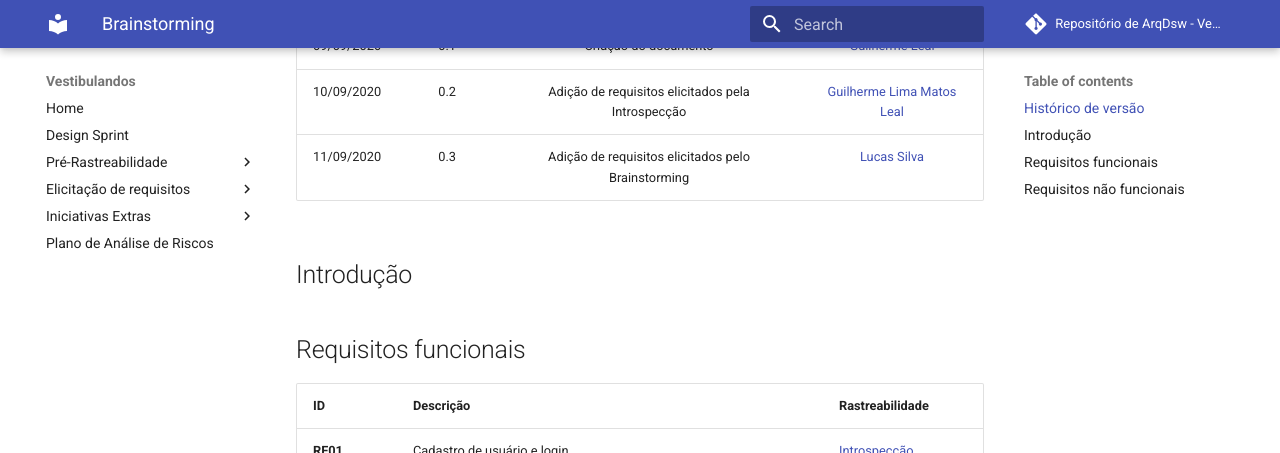
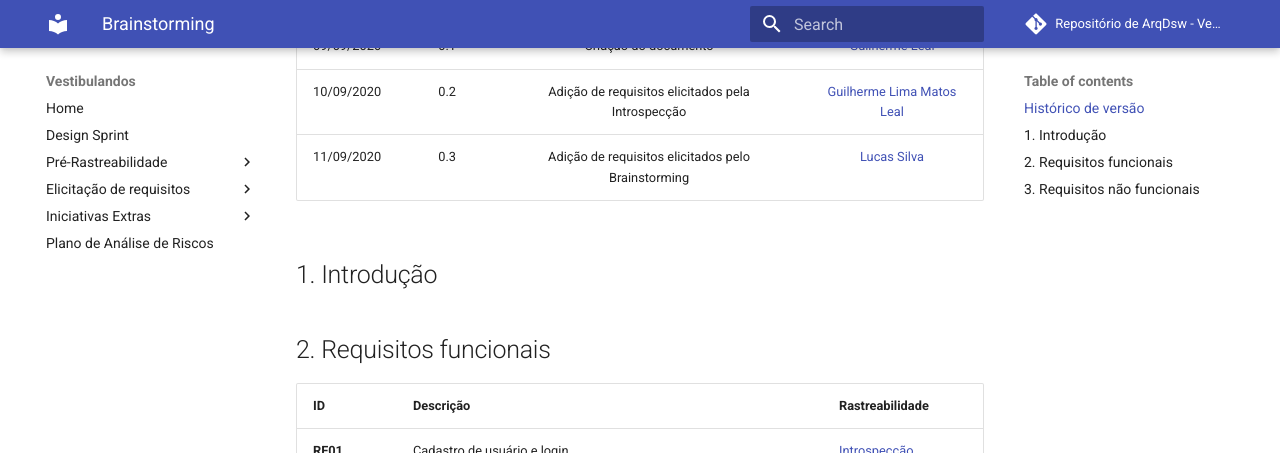
Before and after one commit to UnBArqDsw/2020.1_G4_Vestibulandos, an MkDocs documentation site: the page built from docs/requisitos_elicitados.md, in a window 1280 px wide and 1400 px high, scrolled down 253 px. Shown: the top 453 px of the window. Built offline with MkDocs 1.6.1 and Material for MkDocs 9.7.7, drawn with Linux system fonts in a browser that asks for light colours; comment, search, counter and statistics services are not loaded; some of the changed text lies outside the part shown.

```diff
--- a/docs/requisitos_elicitados.md
+++ b/docs/requisitos_elicitados.md
@@ -7,10 +7,10 @@
 | 10/09/2020| 0.2 | Adição de requisitos elicitados pela Introspecção | [Guilherme Lima Matos Leal](https://github.com/gleal17) |
 | 11/09/2020| 0.3 | Adição de requisitos elicitados pelo Brainstorming | [Lucas Silva](https://github.com/lucasgomesgs0) |
 
-## Introdução
+## 1. Introdução
 
 
-## Requisitos funcionais
+## 2. Requisitos funcionais
 | ID | Descrição | Rastreabilidade |
 |--------|-----------|------------|
 |**RF01**| Cadastro de usuário e login | [Introspecção](./introspeccao.md), [Brainstorming](./brainstorming.md)  |
@@ -36,6 +36,6 @@
 |**RF21**| O usuário cadastrado poderá visualizar o ranking. | [Brainstorming](./brainstorming.md) |
 
 
-## Requisitos não funcionais
+## 3. Requisitos não funcionais
 | ID | Descrição | Rastreabilidade |
 |--------|-----------|------------|
```
Also changed, not shown: docs/mapa_mental.md (added, +30 -0 lines), docs/img/mapas_mentais/mapa_Joao.png (renamed from docs/img/mapas_mentais/mapa_mental_joao_v1.png), docs/img/mapas_mentais/mapa_Lucas.png (added).
